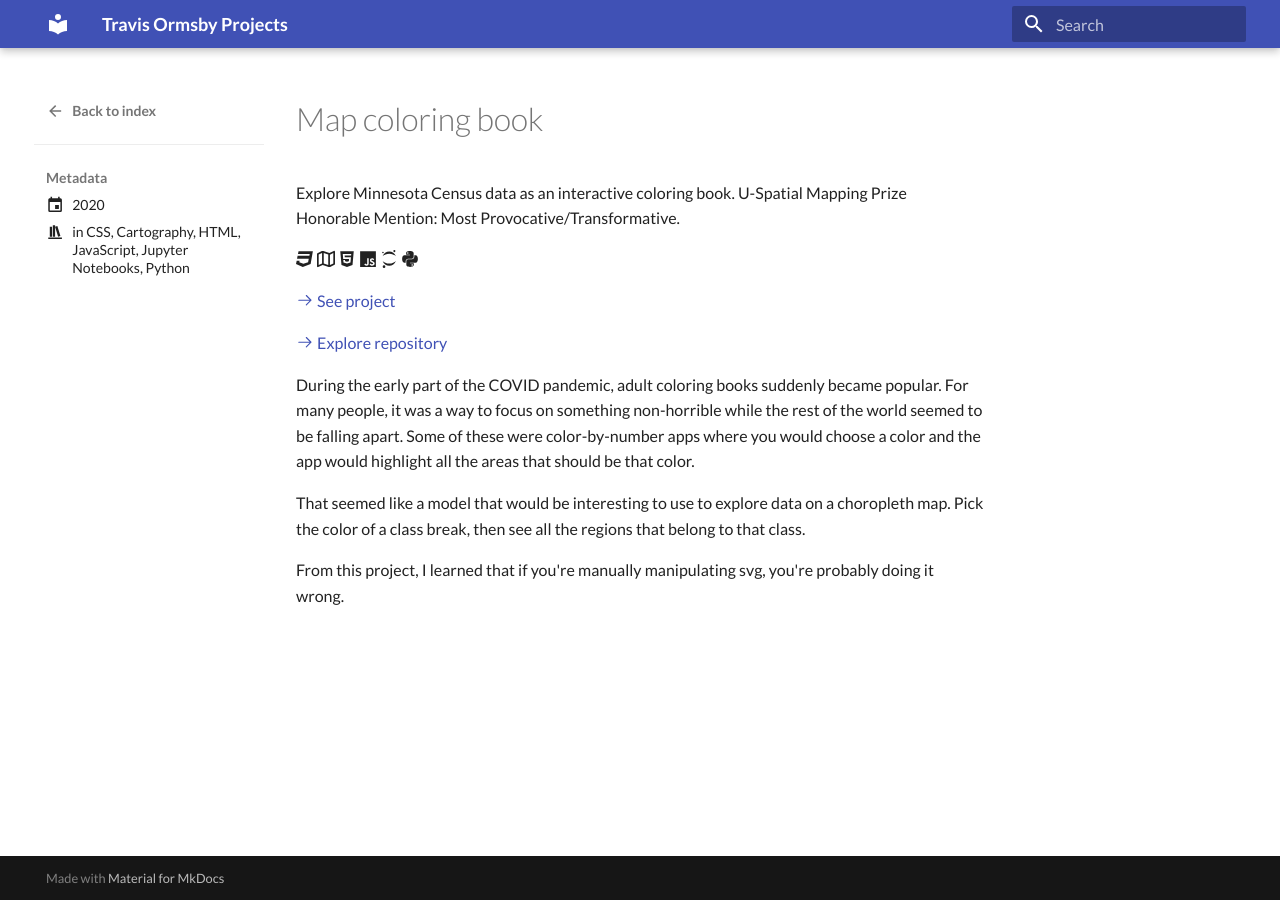
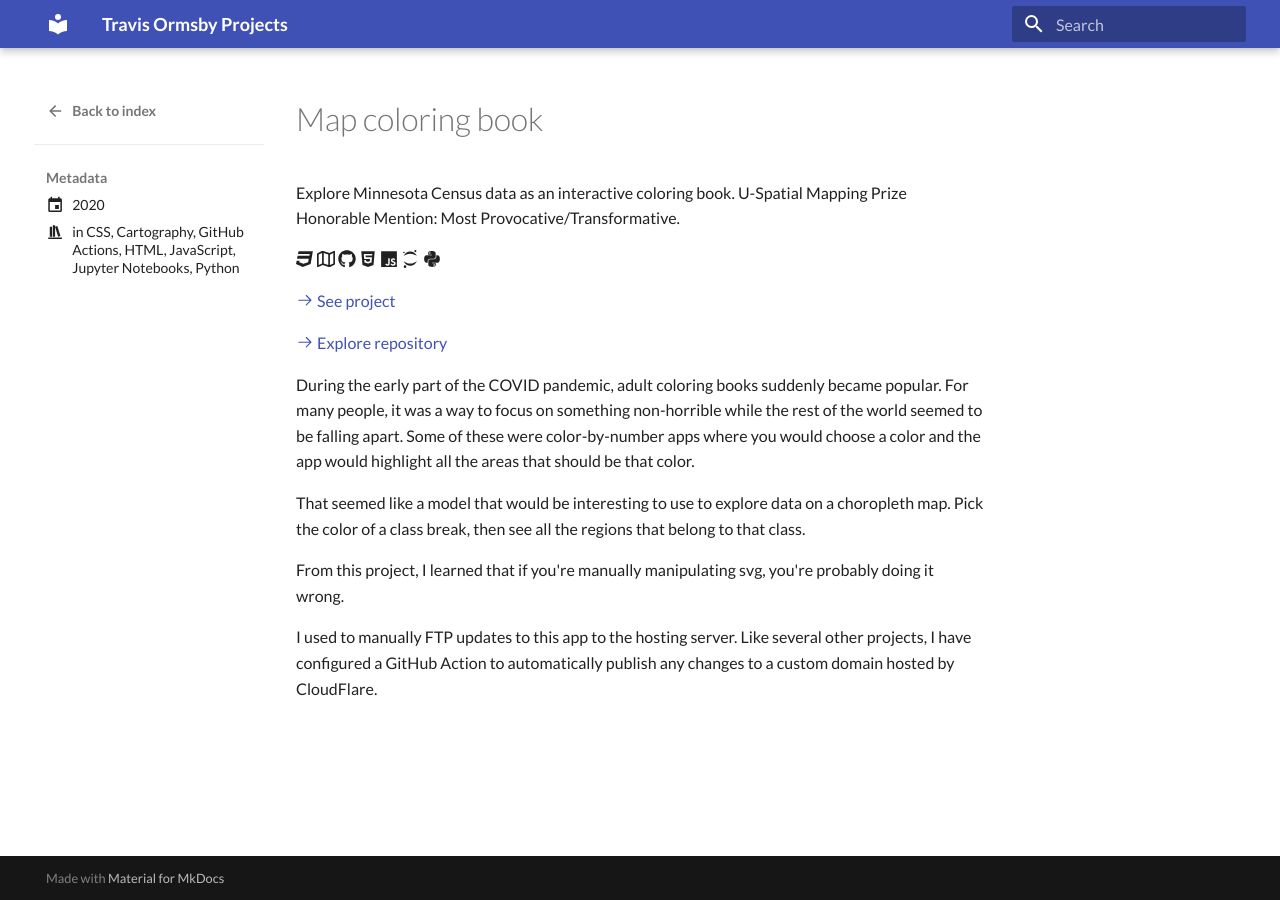
Before and after one commit to travisormsby/travisormsby.github.io, an MkDocs documentation site: the page built from docs/posts/2020/map-coloring-book.md, in a window 1280 px wide. Built offline with MkDocs 1.6.1 and Material for MkDocs 9.7.7, drawn with Linux system fonts in a browser that asks for light colours.

Commit message:
update content

```diff
--- a/docs/posts/2020/map-coloring-book.md
+++ b/docs/posts/2020/map-coloring-book.md
@@ -4,6 +4,7 @@ date: 2020-05-01
 categories:
   - CSS
   - Cartography
+  - GitHub Actions
   - HTML
   - JavaScript
   - Jupyter Notebooks
@@ -17,6 +18,7 @@ Explore Minnesota Census data as an interactive coloring book. U-Spatial Mapping
 
 :fontawesome-brands-css3:
 :fontawesome-regular-map:
+:fontawesome-brands-github:
 :fontawesome-brands-html5:
 :fontawesome-brands-js:
 :simple-jupyter:
@@ -33,3 +35,5 @@ During the early part of the COVID pandemic, adult coloring books suddenly becam
 That seemed like a model that would be interesting to use to explore data on a choropleth map. Pick the color of a class break, then see all the regions that belong to that class.
 
 From this project, I learned that if you're manually manipulating svg, you're probably doing it wrong.
+
+I used to manually FTP updates to this app to the hosting server. Like several other projects, I have configured a GitHub Action to automatically publish any changes to a custom domain hosted by CloudFlare.
```
